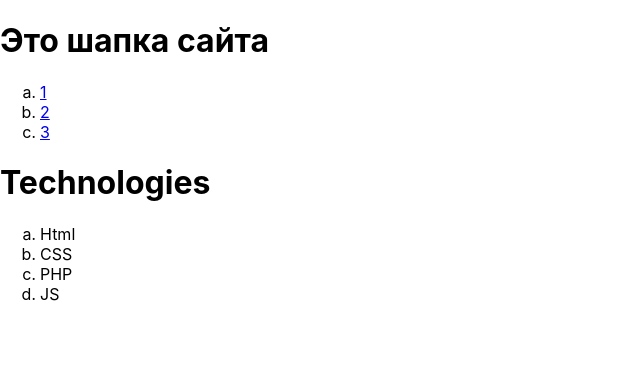
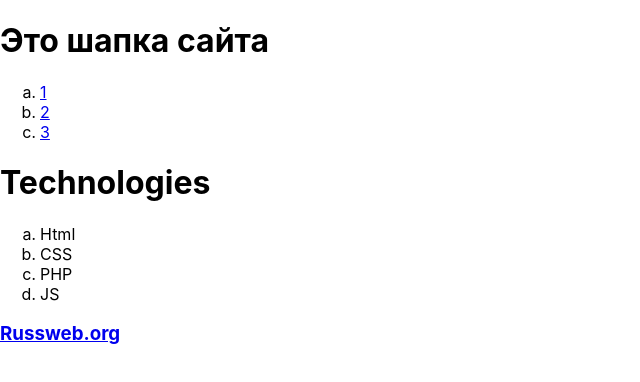
Before and after one commit to IshmametovRuslan/react-learn, a React (Create React App) app in the folder projects/01-first-project/my-app-1/: page / in a window 1280 px wide. Shown: the top 382 px of the page, without its empty margins (0-640 px from the left). Built offline with nearby package versions, Linux system fonts and the light colour scheme.

Commit message:
add file TodoList.js and TodoItem.js

```diff
--- a/projects/01-first-project/my-app-1/src/App.js
+++ b/projects/01-first-project/my-app-1/src/App.js
@@ -1,14 +1,16 @@
 import React from 'react';
 import './App.css';
 import TechList from './TechList';
-import Header from './Header';
+import Header from "./Header";
+import Footer from "./Footer";
+
 
 const App = () => {
 	return (
 		<div>
-			<Header/>
+		    <Header/>
 			<TechList/>
-
+			<Footer/>
 		</div>
 	);
 }
--- /dev/null
+++ b/projects/01-first-project/my-app-1/src/Footer.js
@@ -0,0 +1,11 @@
+import React from 'react';
+
+const Footer = () => {
+	return (
+		<footer>
+			<h3><a href="https://russweb.org">Russweb.org</a></h3>
+		</footer>
+	);
+}
+
+export default Footer;
```
Also changed, not shown: 1 other file (tests, documents, lock files or other folders).
